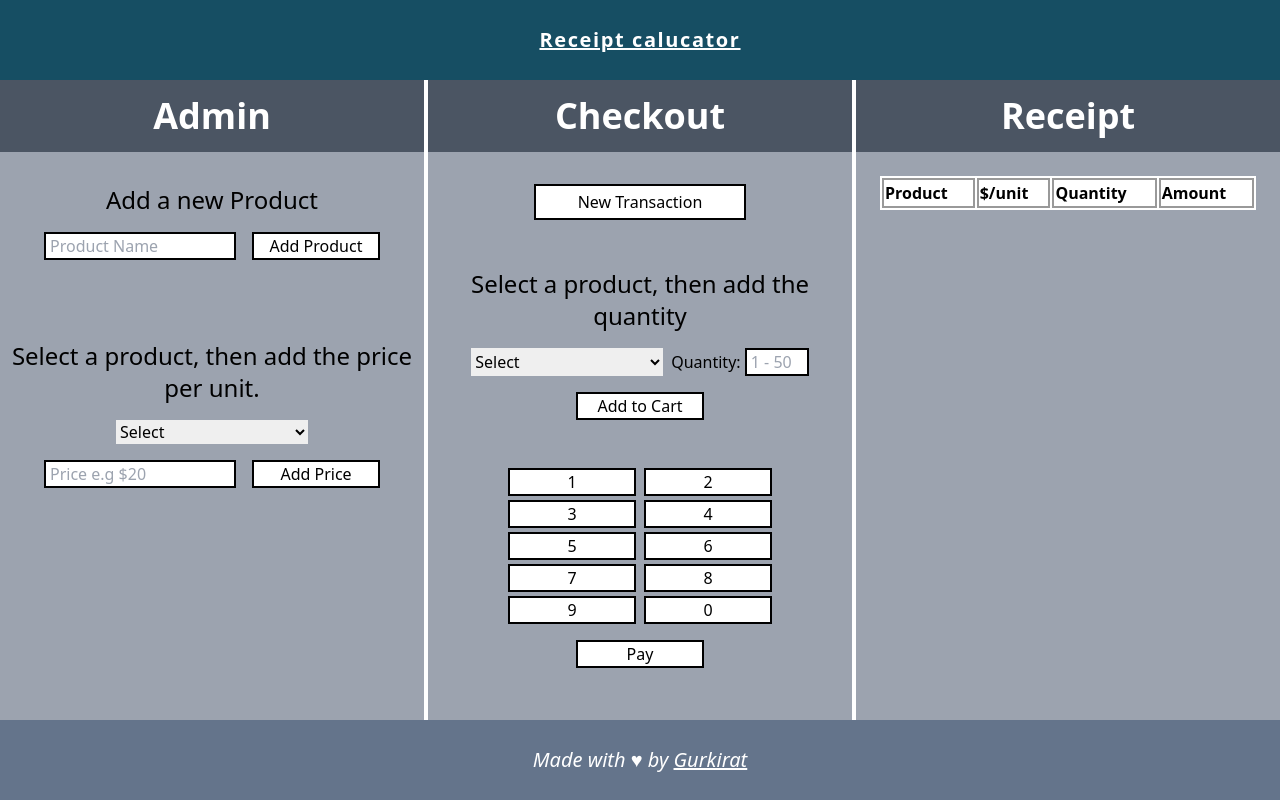
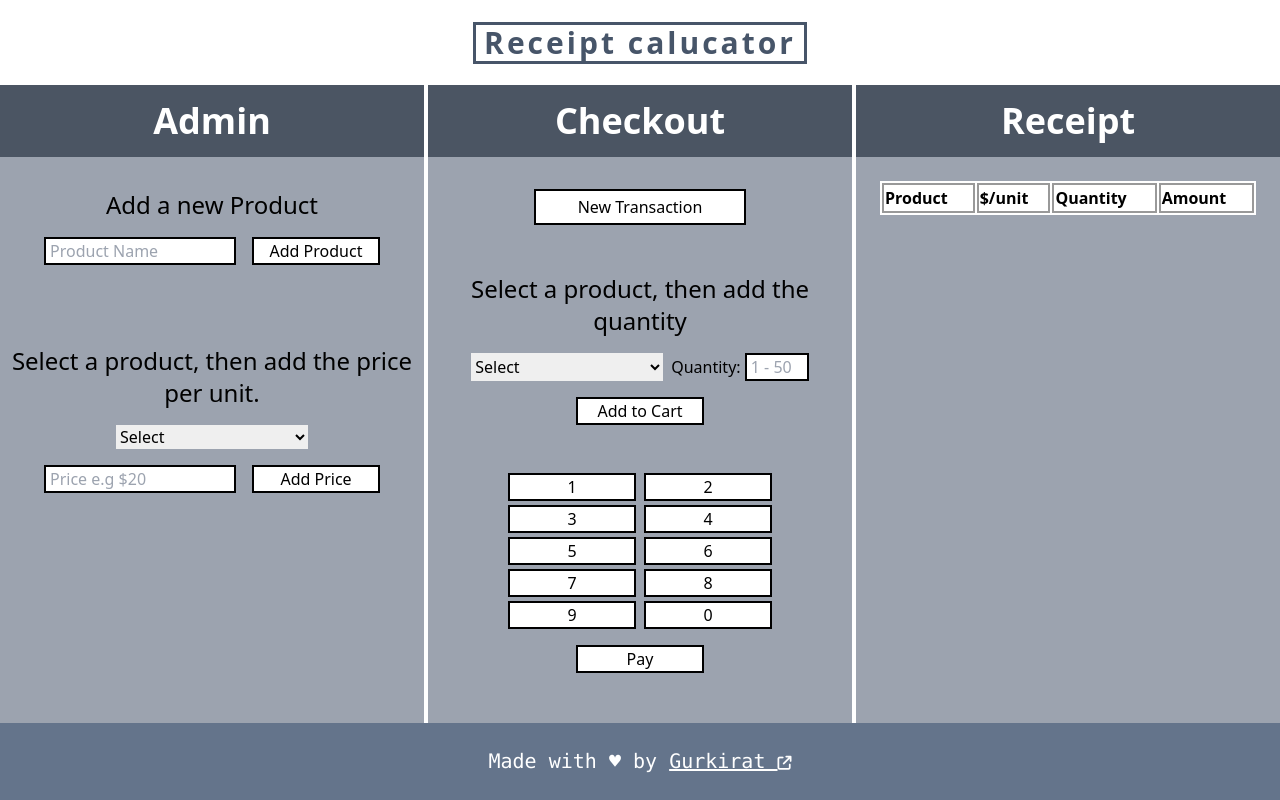
Before and after one commit to gurkiratz/receipt-calculator, a website: page index.html in a window 1280 px wide. Drawn offline with nearby package versions, Linux system fonts and the light colour scheme.

Commit message:
Add icons to title and footer

```diff
--- a/index.html
+++ b/index.html
@@ -4,18 +4,25 @@
     <meta charset="UTF-8" />
     <meta http-equiv="X-UA-Compatible" content="IE=edge" />
     <meta name="viewport" content="width=device-width, initial-scale=1.0" />
-    <title>Document</title>
+    <title>Receipt Calculator App</title>
     <link href="/dist/output.css" rel="stylesheet" />
     <link rel="stylesheet" href="./styles.css" />
+    <link rel="icon" href="./assets/title icon.png" type="image/x-icon" />
+    <script
+      src="https://kit.fontawesome.com/1989fe51dd.js"
+      crossorigin="anonymous"
+    ></script>
     <script src="https://cdn.tailwindcss.com"></script>
   </head>
   <body>
     <div class="main-container w-full h-screen">
       <div class="grid grid-cols-3 gap-x-1 h-full">
         <div
-          class="w-full bg-cyan-900 col-span-3 flex items-center justify-center tracking-widest"
+          class="w-full bg-white col-span-3 flex items-center justify-evenly"
         >
-          <p class="underline text-center text-white text-xl font-bold">
+          <p
+            class="select-none outline px-2 text-center text-slate-600 text-3xl font-bold tracking-widest bg-white hover:bg-slate-50 cursor-pointer active:bg-slate-200"
+          >
             Receipt calucator
           </p>
         </div>
@@ -172,16 +179,16 @@
         <div
           class="w-full bg-slate-500 col-span-3 flex items-center justify-center"
         >
-          <p class="text-center text-xl text-white">
-            <em>
-              Made with ♥ by
-              <a
-                href="https://github.com/gurkiratz/01-Receipt-Calculator-App"
-                class="underline"
-              >
-                Gurkirat</a
-              ></em
+          <p class="text-center text-xl text-white font-mono">
+            Made with ♥ by
+            <a
+              href="https://github.com/gurkiratz/01-Receipt-Calculator-App"
+              target="_blank"
+              class="underline active:text-slate-300"
             >
+              Gurkirat
+              <i class="text-sm fa-solid fa-arrow-up-right-from-square"></i>
+            </a>
           </p>
         </div>
       </div>
```
Also changed, not shown: assets/new tab arrow.png (added), assets/title icon.png (added).
